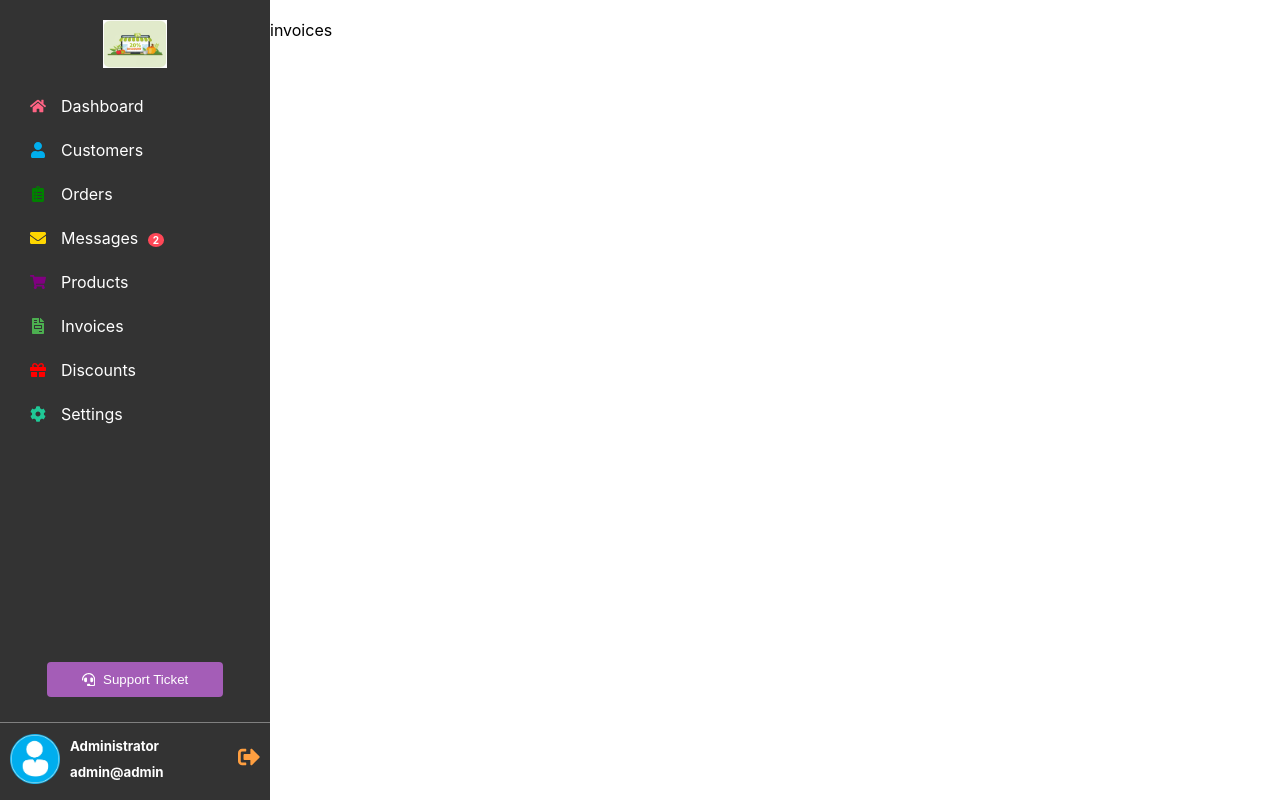
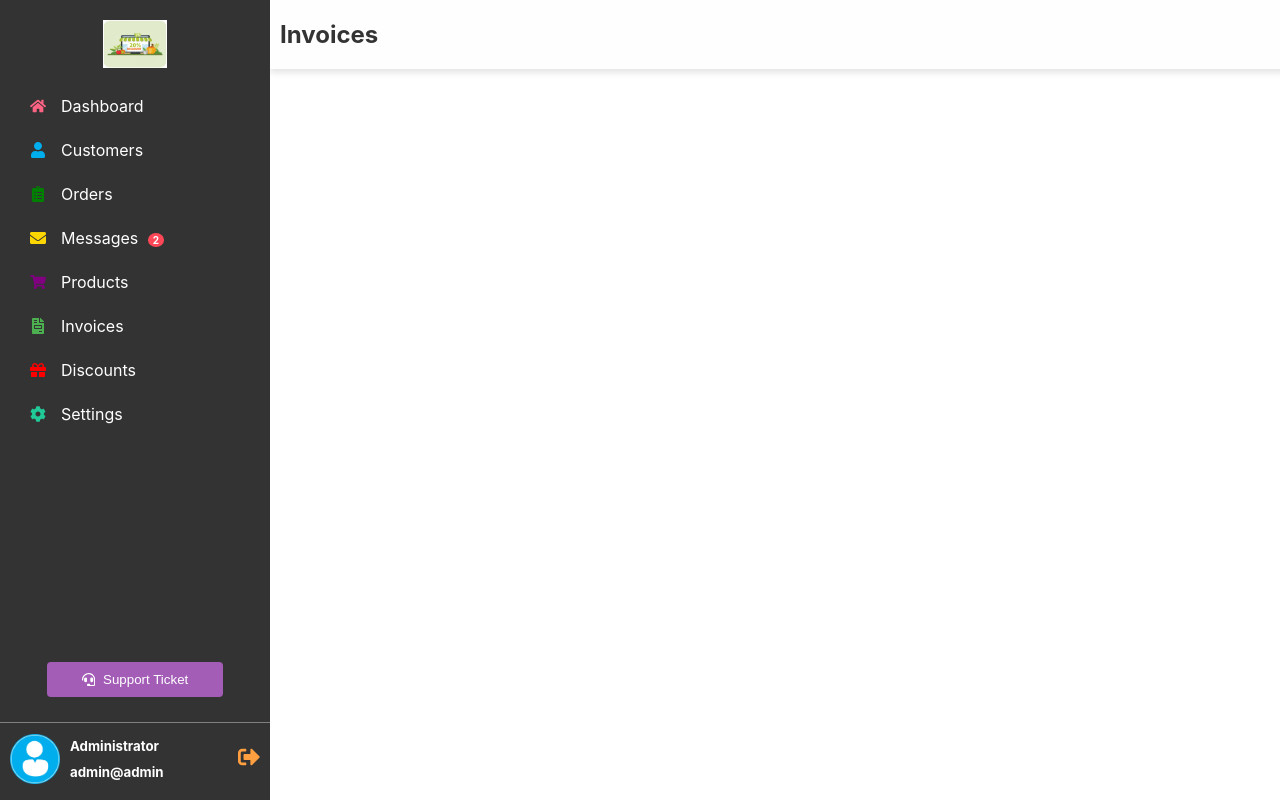
Before and after one commit to Ombito/Admin-dashboard, a React (Create React App) app: page /invoices in a window 1280 px wide. Built offline with nearby package versions, Linux system fonts and the light colour scheme.

Commit message:
Fix: invoices

```diff
--- a/src/components/Invoices/invoices.css
+++ b/src/components/Invoices/invoices.css
@@ -0,0 +1,4 @@
+.invoice-hero {
+    margin-top: 70px;
+    padding: 10px 20px;
+}
--- a/src/components/Invoices/invoices.jsx
+++ b/src/components/Invoices/invoices.jsx
@@ -1,10 +1,21 @@
 import React from 'react';
 import './invoices.css';
+import user from "../../Assets/user.jpg";
 
 
 const Invoices = () => {
   return (
-    <div>invoices</div>
+    <div className='invoice-hero-container'>
+      <div className="navbar-div">
+        <h2>Invoices</h2>
+        <div className='sidebar-username'>
+          <div className="admin-profile">
+            <img src={user} alt="avatar" />
+          </div>
+        </div>
+      </div>
+        <div className='invoice-hero'></div>
+    </div>
   )
 }
 
```
